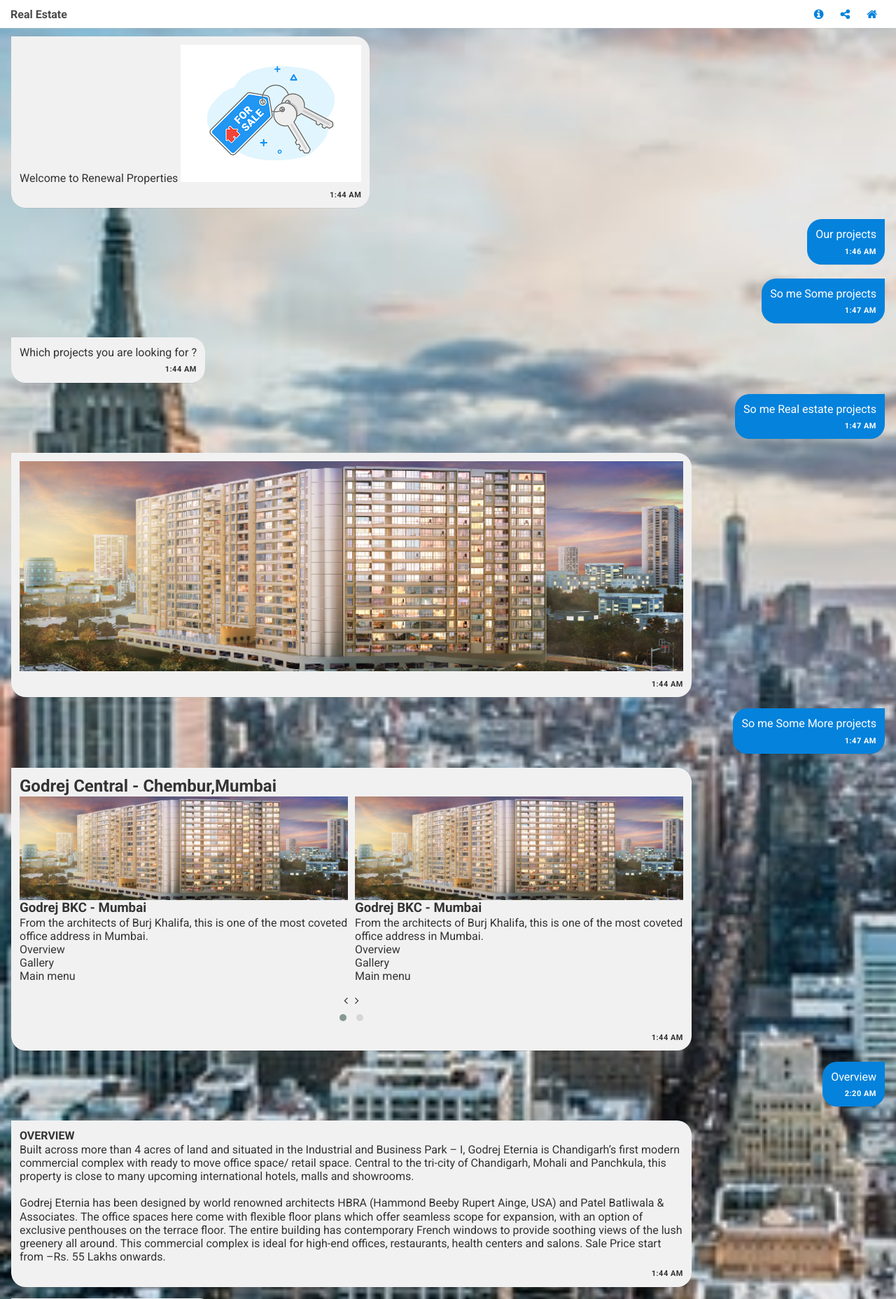
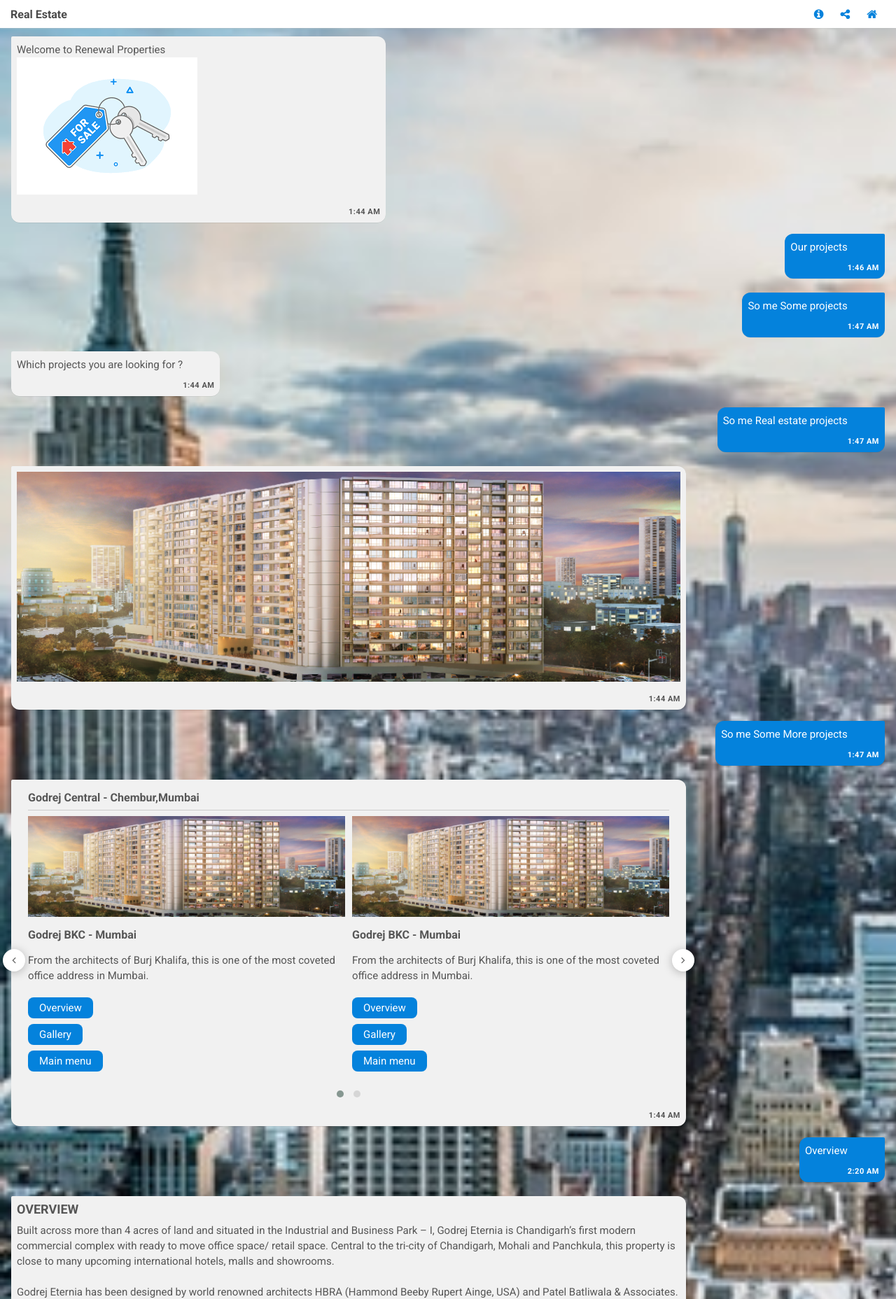
Before and after one commit to soumyassingharoy/chat_project, a PHP site: page / in a window 1280 px wide. Shown: the top 1856 px of the page at 70% size. Run offline with PHP 8.4, Linux system fonts and the light colour scheme.

Commit message:
chat project styling

```diff
--- a/css/chat.css
+++ b/css/chat.css
@@ -312,18 +312,17 @@
     background-color: var(--message-bot-bg-color);
     line-height: 1.2;
     font-size: var(--message-font-size);
+    line-height: var(--message-text-line-height);
     font-family: var(--font-family);
     color: var(--message-bot-text-color);
     box-shadow: 0 0.4px 0.2px rgb(0 0 0 / 13%);
     word-break: break-word;
-    padding: 12px 12px;
+    padding: 8px 8px 4px 8px;
     margin: 8px;
     max-width: 75%;
 }
 .conversation-wrap .message.bot .message-body{
-	border-top-right-radius: 1.3em;
-    border-bottom-left-radius: 1.3em;
-    border-bottom-right-radius: 1.3em;
+	border-radius: 2px 12px 12px 12px;
 }
 
 .conversation-wrap .message.user .message-body{
@@ -331,13 +330,11 @@
 	float: right !important;
     background-color: var(--message-user-bg-color);
     color: var(--message-user-text-color);
-    border-bottom-left-radius: 1.3em;
-    border-top-left-radius: 1.3em;
-    border-bottom-right-radius: 1.3em;
+    border-radius: 12px 2px 12px 12px;
 }
 .conversation-wrap .chat-timestamp{
 	width: 100%;
-	padding: 8px 0 0 0;
+	padding: 4px 0 0 0;
 	margin: 0;
 	border: none;
 	outline: none;
@@ -358,4 +355,223 @@
 	letter-spacing: 0.5px;
 }
 
+.conversation-wrap .message-body .text{
+	width: 100%;
+	display: inline-block;
+	clear: both;
+	padding: 0;
+	margin: 0;
+	border: none;
+	outline: none;
+	padding-bottom: 4px;
+	font-size: var(--message-font-size);
+    line-height: var(--message-text-line-height);
+    font-family: var(--font-family);
+    color: inherit;
+}
+.conversation-wrap .message-body .text a{
+	display: inline-block;
+	padding: 0;
+	margin: 0;
+}
+.conversation-wrap .message-body .text-span{
+	width: 100%;
+	display: inline-block;
+	clear: both;
+	padding: 0;
+	margin: 0;
+	border: none;
+	outline: none;
+	font-size: var(--message-font-size);
+    line-height: var(--message-text-line-height);
+    font-family: var(--font-family);
+    color: inherit;
+}
+
+.conversation-wrap .message-body img{
+	max-width: 100%;
+	height: auto;
+}
+.conversation-wrap .message-body video{
+	max-width: 100%;
+	height: auto;
+}
+.conversation-wrap .message-body iframe{
+	max-width: 100%;
+	height: auto;
+}
+.message-body h1, .message-body h2, .message-body h3, .message-body h4, .message-body h5, .message-body h6 {
+	width: 100%;
+	padding: 0;
+	margin: 0;
+	border: none;
+	outline: none;
+	text-decoration: none;
+	padding-bottom: 8px;
+	font-family: var(--font-family);
+	color: inherit;
+	font-weight: 700;
+}
+.message-body h1{
+	font-size: 24px;
+	padding-bottom: 16px;
+}
+.message-body h2{
+	font-size: 22px;
+	padding-bottom: 16px;
+}
+.message-body h3{
+	font-size: 20px;
+	padding-bottom: 16px;
+}
+.message-body h4{
+	font-size: 18px;
+	padding-bottom: 8px;
+}
+.message-body h5{
+	font-size: 16px;
+	padding-bottom: 8px;
+}
+.message-body h6{
+	font-size: 14px;
+	padding-bottom: 8px;
+}
+
+.message-body .slider-block{
+	display: block;
+	padding: 0 16px;
+	margin: 0;
+	border: none;
+	outline: none;
+	text-decoration: none;
+}
+.message-body .slider-block .slider-title{
+	width: 100%;
+	display: flex;
+	justify-content: flex-start;
+	align-items: center;
+	padding: 8px  0;
+	margin: 0 0 8px 0;
+	border: none;
+	outline: none;
+	text-decoration: none;
+	border-bottom: 1px solid #ccc;
+	font-size: 16px;
+	line-height: normal;
+}
+.message-body .slider-block .slider-box{
+	width: 100%;
+	padding: 0;
+	margin: 0;
+	border: none;
+	outline: none;
+	text-decoration: none;
+}
+.message-body .slider-block .project-box{
+	width: 100%;
+	padding: 0;
+	margin: 0;
+	border: none;
+	outline: none;
+	text-decoration: none;
+	font-family: var(--font-family);
+	font-size: var(--message-font-size);
+	line-height: var(--message-text-line-height);
+}
+.message-body .slider-block .banner-image{
+	width: 100%;
+	padding: 0;
+	margin: 0 0 8px 0;
+	border: none;
+	outline: none;
+	text-decoration: none;
+}
+.message-body .slider-block .item-title{
+	width: 100%;
+	display: flex;
+	justify-content: flex-start;
+	align-items: center;
+	padding: 8px  0;
+	margin: 0 0 8px 0;
+	border: none;
+	outline: none;
+	text-decoration: none;
+	font-size: 16px;
+	line-height: normal;
+}
+
+.owl-theme .owl-nav button{
+    width: 32px;
+    height: 32px;
+    background-color: #ffffff !important;
+    border-radius: 50% !important;
+    position: absolute;
+    top: 50%;
+    margin-top: -16px !important;
+    z-index: 999;
+    cursor: pointer;
+    box-shadow: 0px 2px 13px 0px rgba(0,0,0,0.25);
+	-webkit-box-shadow: 0px 2px 13px 0px rgba(0,0,0,0.25);
+	-moz-box-shadow: 0px 2px 13px 0px rgba(0,0,0,0.25);
+}
+
+.owl-theme .owl-nav button.owl-prev{
+	left: 0;
+	margin-left: -36px;
+}
+.owl-theme .owl-nav button.owl-next{
+	right: 0;
+	margin-right: -36px;
+}
+
+.message-body .item-title-wrap{
+	width: 100%;
+	padding: 0;
+	margin: 0 0 8px 0;
+	border: none;
+	outline: none;
+	text-decoration: none;
+}
+
+.message-body .item-options-wrap{
+	width: 100%;
+	padding: 0;
+	margin: 0 0 8px 0;
+	border: none;
+	outline: none;
+	text-decoration: none;
+}
+
+.message-body .options-list{
+	width: 100%;
+	padding: 8px 0 0 0;
+	margin: 0;
+	border: none;
+	outline: none;
+	text-decoration: none;
+	list-style: none;
+}
+
+.message-body .options-list li{
+	width: 100%;
+	padding: 2px 0;
+	margin: 0;
+	border: none;
+	outline: none;
+	text-decoration: none;
+	list-style: none;
+}
+
+.message-body .options-list li a{
+	display: inline-block;
+	padding: 4px 16px;
+	margin: 2px 0;
+	border: none;
+	background-color: var(--highlight-colour);
+	color: var(--message-user-text-color);
+	font-size: 15px;
+	border-radius: 8px;
+}
+
+
 /*/////chatArea-end/////*/
--- a/index.html
+++ b/index.html
@@ -26,10 +26,11 @@
             --footer-border: 1px solid #d8d8d8;
 
             --message-bot-bg-color: #f1f1f1;
-            --message-bot-text-color: #333333;
+            --message-bot-text-color: #565656;
             --message-user-bg-color: #0482dc;
             --message-user-text-color: #ffffff !important;
-            --message-font-size: 16px;
+            --message-font-size: 15px;
+            --message-text-line-height: 22px;
 
 
 		}
--- a/js/script.js
+++ b/js/script.js
@@ -15,9 +15,6 @@
      		480:{
      			items:1
      		},
-     		600:{
-     			items:2
-     		},
      		1000:{
      			items:2
      		}
```
